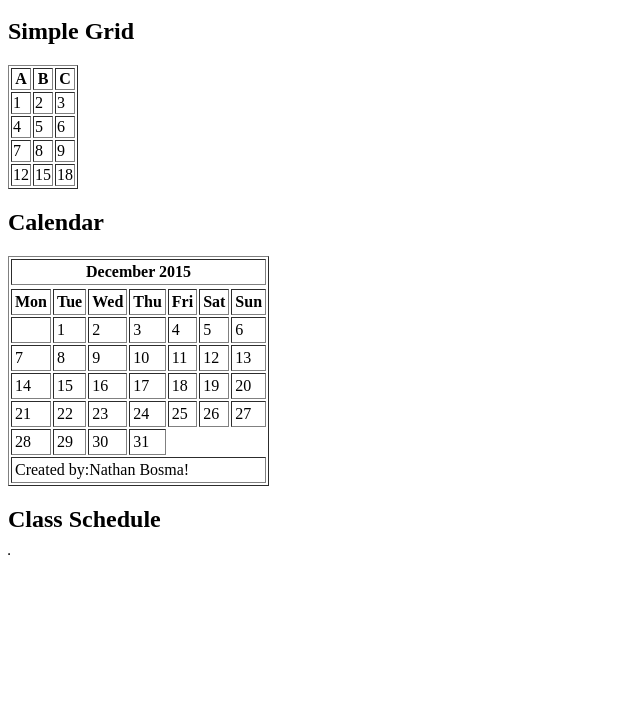
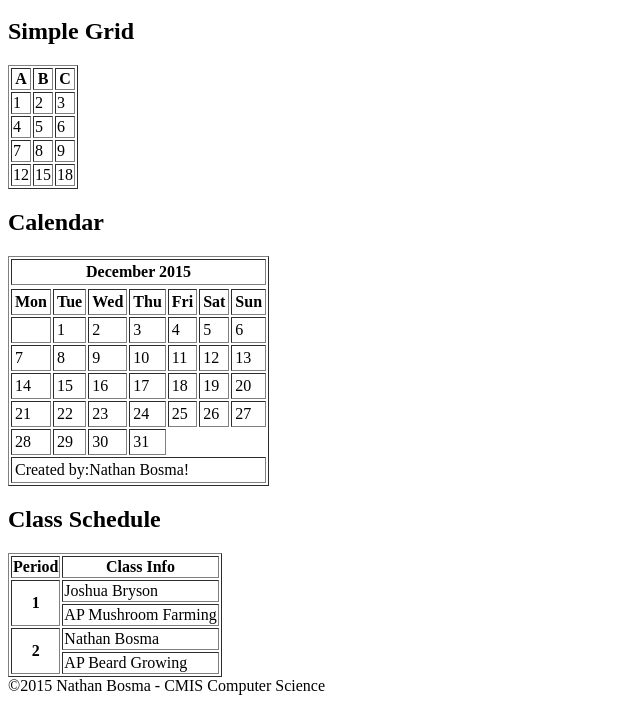
Before and after one commit to nathan2239-cmis/nathan2239-cmis-wd, a plain HTML site: page tables/index.html in a window 1280 px wide. Shown: the part 104-807 px from the top of the page, without its empty margins (0-640 px from the left). Drawn offline with Linux system fonts and the light colour scheme.

Commit message:
Almost Done

```diff
--- a/tables/index.html
+++ b/tables/index.html
@@ -1,3 +1,4 @@
+
 <h1>
 	Tables
 </h1>
@@ -101,7 +102,37 @@
 </TR>
 </TABLE>
 <h2>Class Schedule</h2>
-<table id="t01">
-<table border="1"
-
-</table>
+<h2>
+				</h2>
+				<table border="1">
+					<tr>
+						<th>
+						Period</th>
+						<th>
+						Class Info</th>
+					</tr>
+					<tr>
+						<th rowspan="2">
+						1</th>
+						<td>
+						Joshua Bryson</td>
+					</tr>
+					<tr>
+						<td>
+						AP Mushroom Farming</td>
+					</tr>
+					<tr>
+						<th rowspan="2">
+						2</th>
+						<td>
+						Nathan Bosma</td>
+					</tr>
+					<tr>
+						<td>
+						AP Beard Growing</td>
+					</tr>
+				</table>
+			</article>
+		</main>
+		<footer>
+	        &copy;2015 Nathan Bosma - CMIS Computer Science</footer>
```
